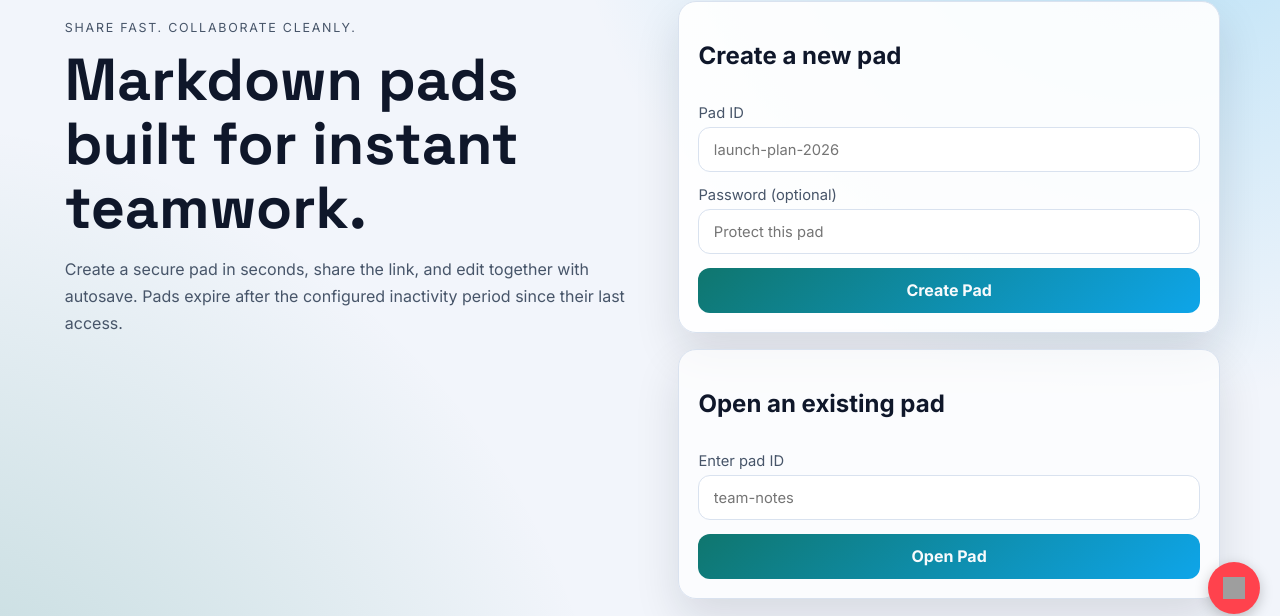
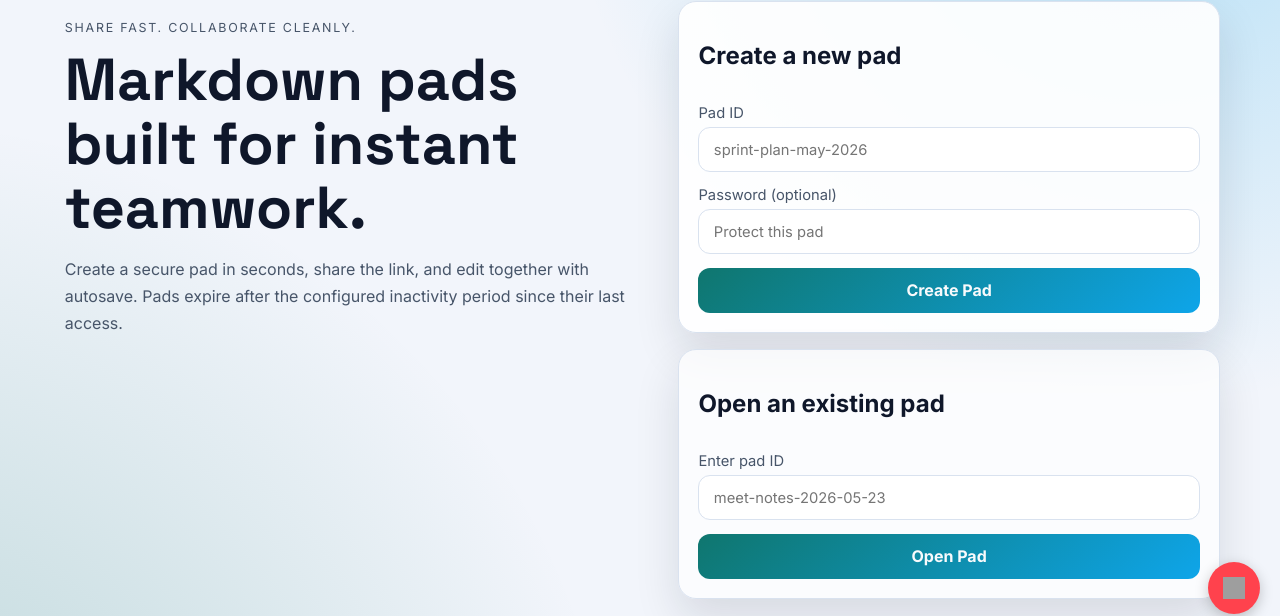
Before and after one commit to pratham-jaiswal/sharepad, a Next.js app: page / in a window 1280 px wide. Shown: the part 103-719 px from the top of the page. Built offline with nearby package versions, Linux system fonts and the light colour scheme; no server answers; grey boxes are pictures that could not be loaded.

Commit message:
update placeholders

```diff
--- a/src/components/create-pad-form.jsx
+++ b/src/components/create-pad-form.jsx
@@ -12,6 +12,8 @@ export function CreatePadForm() {
   const [password, setPassword] = useState("");
   const [loading, setLoading] = useState(false);
   const router = useRouter();
+
+  const date = new Date();
 
   async function onSubmit(event) {
     event.preventDefault();
@@ -69,7 +71,7 @@ export function CreatePadForm() {
               minLength={6}
               value={slug}
               onChange={(e) => setSlug(e.target.value)}
-              placeholder="launch-plan-2026"
+              placeholder={`sprint-plan-${date.toLocaleString('default', { month: 'long' }).toLowerCase()}-${date.getFullYear()}`}
             />
           </label>
           <label>
@@ -94,7 +96,7 @@ export function CreatePadForm() {
             <input
               value={joinSlug}
               onChange={(e) => setJoinSlug(e.target.value)}
-              placeholder="team-notes"
+              placeholder={`meet-notes-${date.toLocaleDateString('en-CA')}`}
             />
           </label>
           <button type="submit">Open Pad</button>
```
